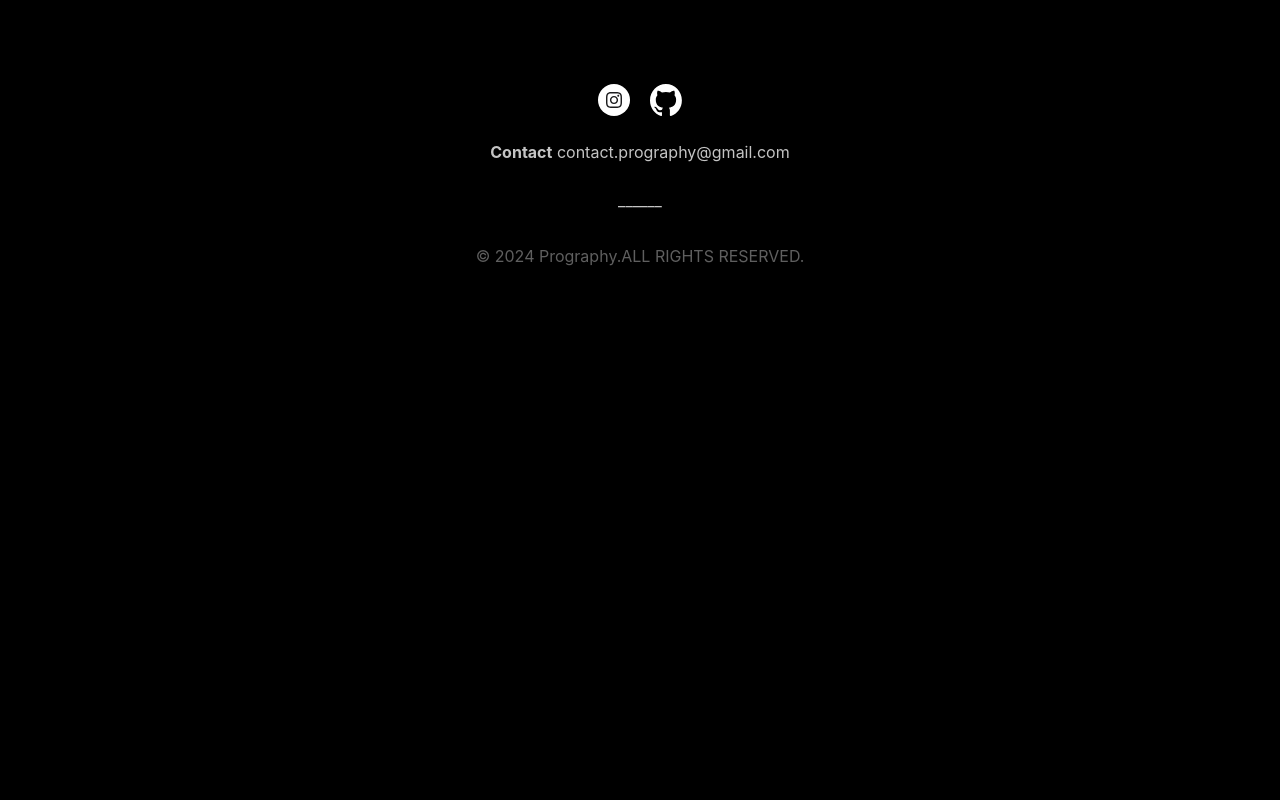
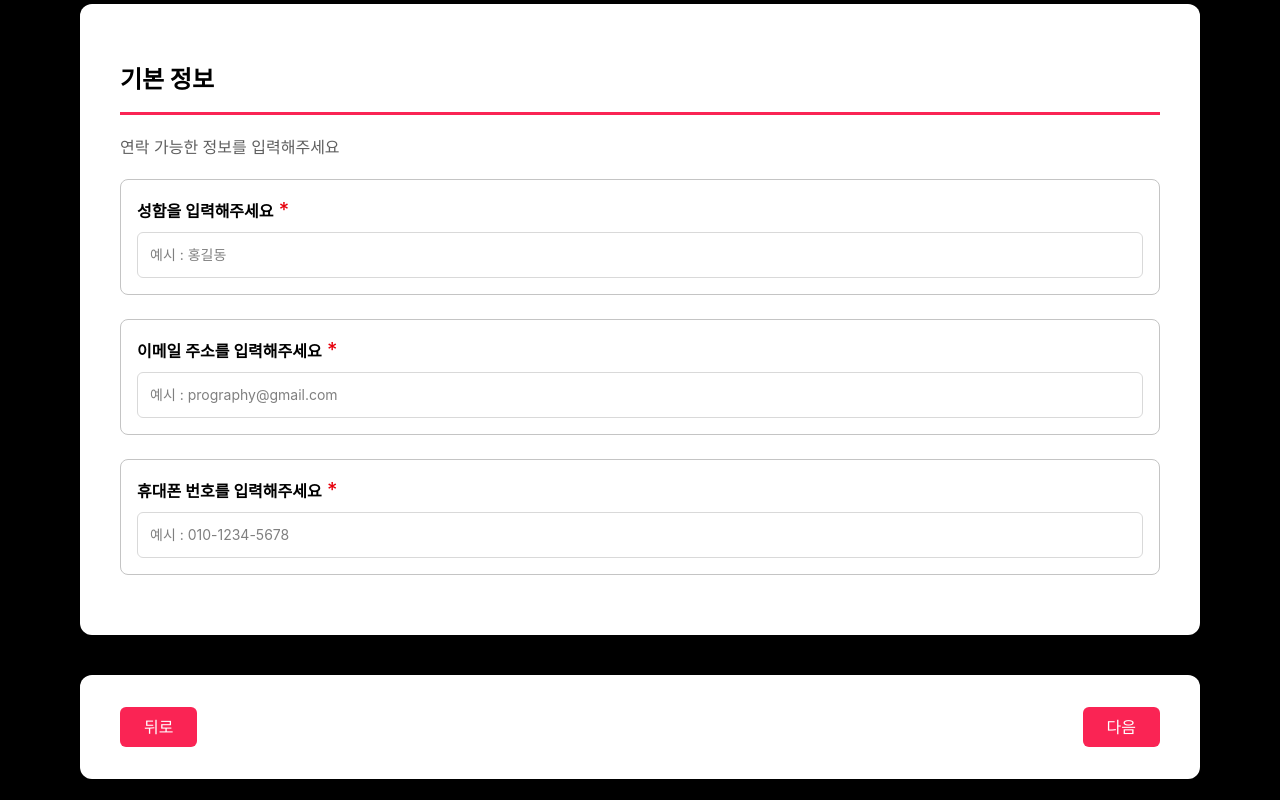
Before and after one commit to kwonsaebom/prography-10th-frontend, a React (Vite) app: page /apply/second in a window 1280 px wide. Shown: the part 380-1180 px from the top of the page. Before the commit the page ends 800 px from the top, so only its background shows below. Built offline with nearby package versions, Linux system fonts and the light colour scheme.

Commit message:
feat: 지원서- 디자인

```diff
--- a/src/components/ApplyFooter.jsx
+++ b/src/components/ApplyFooter.jsx
@@ -1,11 +1,20 @@
 import { Button } from "@components/Button";
+import PropTypes from "prop-types";
 
-export default function ApplyFooter() {
+ApplyFooter.propTypes = {
+  pre: PropTypes.string,
+  next: PropTypes.string,
+  done: PropTypes.bool,
+};
+
+export default function ApplyFooter({ pre, next, done }) {
   return (
     <>
       <section className="my-10 py-8 px-10 bg-white rounded-xl text-black flex justify-between">
-        <Button disabled={true}>뒤로</Button>
-        <Button to="/apply/second">다음</Button>
+        <Button to={pre}>뒤로</Button>
+        <Button to={next} done={done ? done : false}>
+          다음
+        </Button>
       </section>
     </>
   );
--- a/src/components/Button.jsx
+++ b/src/components/Button.jsx
@@ -1,6 +1,13 @@
 import { useNavigate } from "react-router-dom";
+import PropTypes from "prop-types";
 
-export function Button({ disabled, children, to }) {
+Button.propTypes = {
+  children: PropTypes.string.isRequired,
+  to: PropTypes.string,
+  done: PropTypes.bool,
+};
+
+export function Button({ children, to, done = false }) {
   const disableClass =
     "py-2 px-6 rounded-md text-gray-5 bg-gray-2 cursor-not-allowed";
   const activeClass =
@@ -10,11 +17,13 @@
 
   return (
     <button
-      className={disabled ? disableClass : activeClass}
-      disabled={disabled}
-      onClick={() => navigate(to)}
+      className={to ? activeClass : disableClass}
+      disabled={!to}
+      onClick={() => {
+        to === "-1" ? navigate(-1) : navigate(to);
+      }}
     >
-      {children}
+      {done ? "제출하기" : children}
     </button>
   );
 }
--- /dev/null
+++ b/src/components/InputBox.jsx
@@ -0,0 +1,18 @@
+import PropTypes from "prop-types";
+
+InputBox.propTypes = {
+  children: PropTypes.string.isRequired,
+  example: PropTypes.string.isRequired,
+};
+export default function InputBox({ children, example }) {
+  return (
+    <label className="border border-gray-3 rounded-lg p-4 flex flex-col gap-2">
+      <p>{children}</p>
+      <input
+        type="text"
+        className="border border-gray-2 rounded-md p-3 text-sm placeholder:font-normal focus:outline-primary focus:outline-1"
+        placeholder={`예시 : ${example}`}
+      />
+    </label>
+  );
+}
--- a/src/index.css
+++ b/src/index.css
@@ -11,6 +11,7 @@
   --font-display: "SF Pro Display", sans-serif;
   --font-round: "yg-jalnan", sans-serif;
   --color-primary: #fa2454;
+  --color-red: oklch(0.577 0.245 27.325);
   --color-gray-1: #f5f5f5;
   --color-gray-2: #d9d9d9;
   --color-gray-3: #c4c4c4;
--- a/src/pages/ApplyFirstPage.jsx
+++ b/src/pages/ApplyFirstPage.jsx
@@ -18,7 +18,7 @@
           프로그라피 10기 지원을 위한 개인정보 수집에 대한 동의가 필요합니다
         </p>
 
-        <form className="border border-gray-3 rounded-2xl py-10 px-5 font-bold">
+        <form className="border border-gray-3 rounded-2xl py-10 px-5 font-semibold">
           <ol>
             <li>수집 목적: Prography 10기 리쿠르팅 과정 및 결과 안내</li>
             <li>수집 항목: 이름, 이메일, 핸드폰번호, 학교 정보 및 직장 정보</li>
@@ -27,7 +27,7 @@
 
           <p className="py-4">
             개인정보 수집여부 동의 여부를 체크해주세요.
-            <span className="text-red-600 text-xl font-medium"> *</span>
+            <span className="text-red text-xl font-medium"> *</span>
           </p>
 
           <div className="flex flex-col gap-4">
@@ -41,7 +41,7 @@
         </form>
       </section>
 
-      <ApplyFooter />
+      <ApplyFooter next="/apply/second" />
     </>
   );
 }
--- a/src/pages/ApplySecondPage.jsx
+++ b/src/pages/ApplySecondPage.jsx
@@ -1,9 +1,35 @@
 import ApplyHeader from "@components/ApplyHeader";
+import InputBox from "@components/InputBox";
+import ApplyFooter from "@components/ApplyFooter";
 
 export default function ApplySecondPage() {
   return (
     <>
       <ApplyHeader progress="2" />
+
+      <section className="my-10 py-15 px-10 bg-white rounded-xl text-black">
+        <h2 className="text-2xl font-bold pb-4 border-b-3 border-b-primary ">
+          기본 정보
+        </h2>
+        <p className="my-5 text-gray-5">연락 가능한 정보를 입력해주세요</p>
+
+        <form className=" font-semibold flex flex-col gap-6">
+          <InputBox example="홍길동">
+            성함을 입력해주세요
+            <span className="text-red text-xl font-medium"> *</span>
+          </InputBox>
+          <InputBox example="prography@gmail.com">
+            이메일 주소를 입력해주세요
+            <span className="text-red text-xl font-medium"> *</span>
+          </InputBox>
+          <InputBox example="010-1234-5678">
+            휴대폰 번호를 입력해주세요
+            <span className="text-red text-xl font-medium"> *</span>
+          </InputBox>
+        </form>
+      </section>
+
+      <ApplyFooter pre="-1" next="/apply/third" />
     </>
   );
 }
--- a/src/pages/ApplyThirdPage.jsx
+++ b/src/pages/ApplyThirdPage.jsx
@@ -1,9 +1,36 @@
 import ApplyHeader from "@components/ApplyHeader";
+import ApplyFooter from "@components/ApplyFooter";
+import CheckBox from "@components/CheckBox";
 
 export default function ApplyThirdPage() {
   return (
     <>
       <ApplyHeader progress="3" />
+
+      <section className="my-10 py-15 px-10 bg-white rounded-xl text-black">
+        <h2 className="text-2xl font-bold pb-4 border-b-3 border-b-primary ">
+          지원 정보
+        </h2>
+        <p className="my-5 text-gray-5">지원하고자 하는 분야를 선택해주세요</p>
+
+        <form className="border border-gray-3 rounded-2xl p-5 font-semibold">
+          <p className="pb-4">
+            지원 분야를 선택해주세요
+            <span className="text-red text-xl font-medium"> *</span>
+          </p>
+
+          <div className="flex flex-col gap-4">
+            <CheckBox>프론트엔드</CheckBox>
+            <CheckBox>백엔드</CheckBox>
+            <CheckBox>디자인</CheckBox>
+            <CheckBox>iOS</CheckBox>
+            <CheckBox>안드로이드</CheckBox>
+            <CheckBox>Product Owner</CheckBox>
+          </div>
+        </form>
+      </section>
+
+      <ApplyFooter pre="-1" next="/apply/result" done={true} />
     </>
   );
 }
```
